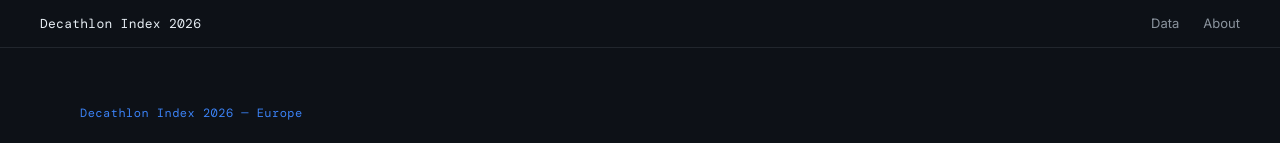
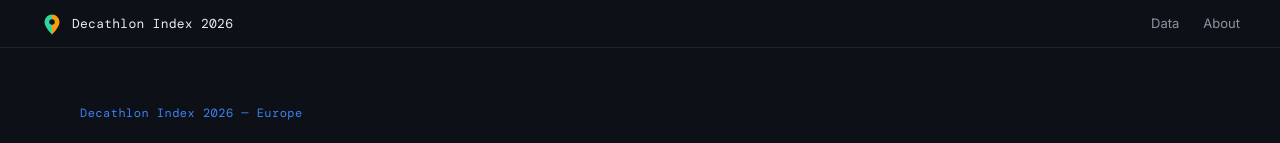
Before and after one commit to sbarlster/decathaindex, a plain HTML site: page web/index.html in a window 1280 px wide. Shown: the top 143 px of the page. Drawn offline with nearby package versions, Linux system fonts and the light colour scheme.

Commit message:
adding logo icon

```diff
--- a/web/index.html
+++ b/web/index.html
@@ -4,6 +4,7 @@
 <meta charset="UTF-8">
 <meta name="viewport" content="width=device-width, initial-scale=1.0">
 <title>The Decathlon Index</title>
+<link rel="icon" type="image/svg+xml" href="favicon.svg">
 <!-- Open Graph -->
 <meta property="og:title" content="Decathlon Index 2026">
 <meta property="og:description" content="Can you walk from the station to your nearest Decathlon? Driving and walking distances across 100 European cities. A simple measure of walkability — grass green paradise or car sewer brown?">
@@ -334,12 +335,17 @@
   }
 
   .nav-brand {
+    display: inline-flex;
+    align-items: center;
+    gap: 8px;
     font-family: 'DM Mono', monospace;
     font-size: 13px;
     color: var(--text);
     text-decoration: none;
     letter-spacing: 0.02em;
   }
+
+  .nav-logo { width: 24px; height: 24px; flex: none; }
 
   .nav-links { display: flex; gap: 24px; }
 
@@ -399,7 +405,19 @@
 <body>
 
 <nav class="nav">
-  <a href="#top" class="nav-brand">Decathlon Index 2026</a>
+  <a href="#top" class="nav-brand">
+    <svg class="nav-logo" viewBox="0 0 48 48" role="img" aria-label="Decathlon Index logo">
+      <defs>
+        <linearGradient id="logo-split" x1="0" y1="0" x2="1" y2="0">
+          <stop offset="0.5" stop-color="#34D399"/>
+          <stop offset="0.5" stop-color="#F59E0B"/>
+        </linearGradient>
+      </defs>
+      <path d="M24 45 C24 45 9 31 9 20 A15 15 0 0 1 39 20 C39 31 24 45 24 45 Z" fill="url(#logo-split)"/>
+      <circle cx="24" cy="20" r="5.5" fill="#0D1117"/>
+    </svg>
+    <span>Decathlon Index 2026</span>
+  </a>
   <div class="nav-links">
     <a href="#data" class="nav-link">Data</a>
     <a href="#about" class="nav-link">About</a>
```
Also changed, not shown: web/favicon.svg (added).
